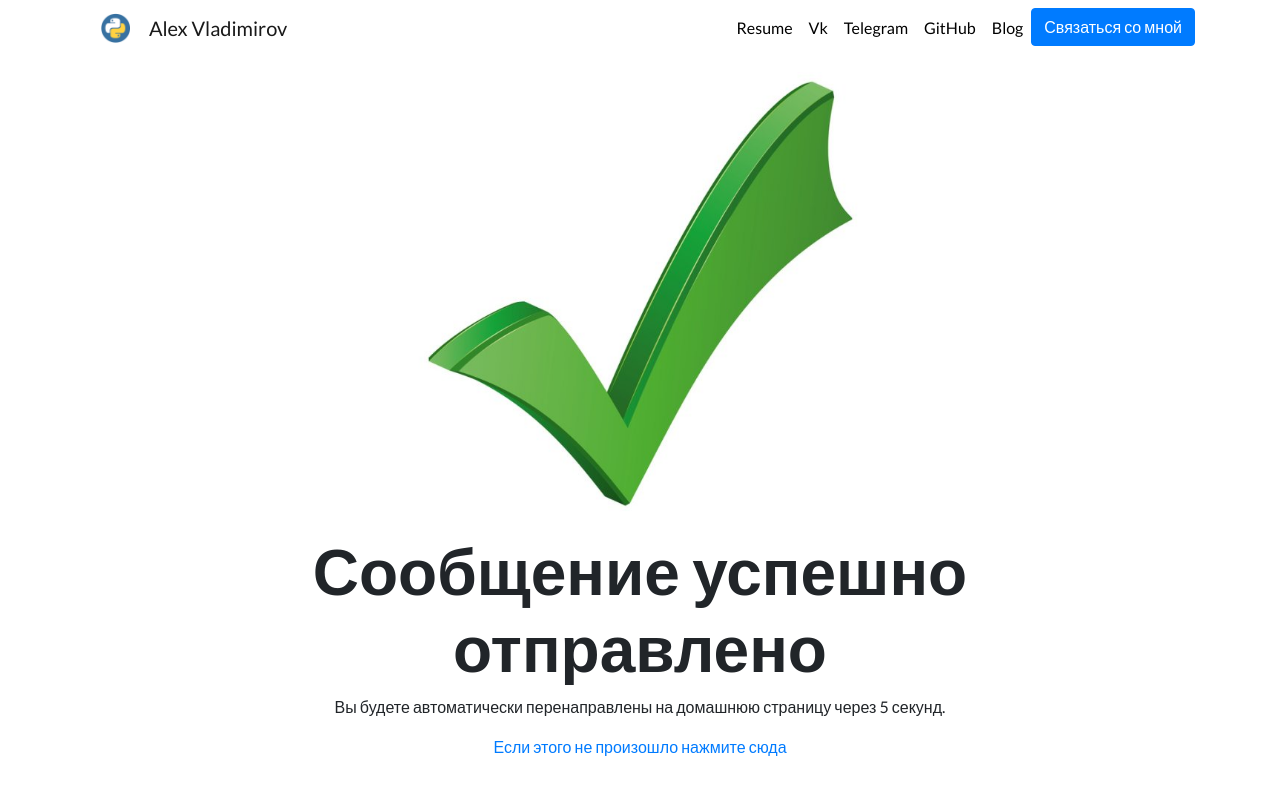
After one commit to Alex-V92/portfolio, a Django app: page /success/ in a window 1280 px wide. The commit adds this page. Run offline with Django 4.2, Linux system fonts and the light colour scheme; parts of the project's set-up code (start-up, migrations or seed data) failed here and were passed over; some libraries are stand-ins or nearby versions.

Commit message:
feat: -Настроить отправку e-mail на личный почтовый ящик при заполнение формы обратной связи -Добавить промежуточную страницу, сообщающую об успешном заполнении формы обратной связи и отправки сообщения -Настройка авторедиректа со страницы об успешном отправке сообщения на главную страницу
refactor:
-Добавить кеширование главной страницы
-Скрыть секретные данные(SECRET_KEY, EMAIL_HOST_USER, EMAIL_HOST_PASSWORD) в конфигурационном файле через configparse

chore:
-Исправить стиль всего проекта согласно PEP-8

```diff
--- a/personal_portfolio/urls.py
+++ b/personal_portfolio/urls.py
@@ -17,15 +17,16 @@ from django.contrib import admin
 from django.urls import path, include
 from django.conf.urls.static import static
 from django.conf import settings
+from django.views.decorators.cache import cache_page
 from portfolio import views
-
 
 urlpatterns = [
     path('adm/', admin.site.urls),
-    path('', views.homepage, name='home'),
+    path('', cache_page(60)(views.homepage), name='home'),
     path('contact', views.contactView, name='contact'),
     path('blog/', include('blog.urls')),
     path('captcha/', include('captcha.urls')),
+    path('success/', views.success, name='success')
 ]
 
 urlpatterns += static(settings.MEDIA_URL, document_root=settings.MEDIA_ROOT)
--- a/portfolio/models.py
+++ b/portfolio/models.py
@@ -1,5 +1,4 @@
 from django.db import models
-
 
 
 class Project(models.Model):
--- a/portfolio/templates/portfolio/base.html
+++ b/portfolio/templates/portfolio/base.html
@@ -48,10 +48,10 @@
                     <a class="nav-link" href="https://github.com/Alex-V92" target="_blank">GitHub</a>
                 </li>
                 <li class="nav-item">
-                    <a class="nav-link" href="{% url 'contact' %}" >About_form</a>
+                    <a class="nav-link" href="{% url 'blog:all_blogs' %}">Blog</a>
                 </li>
                 <li>
-                    <a role="button" href="{% url 'blog:all_blogs' %}" class="btn btn-primary">Blog</a>
+                    <a role="button" href="{% url 'contact' %}" class="btn btn-primary">Связаться со мной</a>
                 </li>
             </ul>
         </div>
--- a/portfolio/templates/portfolio/home.html
+++ b/portfolio/templates/portfolio/home.html
@@ -33,7 +33,6 @@
     </div>
   {% endfor %}
 </div>
-
 </div>
 
 {% endblock %}
--- /dev/null
+++ b/portfolio/templates/portfolio/success.html
@@ -0,0 +1,23 @@
+{% extends 'portfolio/base.html' %}
+{% load static %}
+{% block content %}
+
+
+    <div class="row justify-content-center my-3">
+        <div class="col-5">
+            <img src="{% static 'portfolio/check-img.jpg' %}" class="img-fluid" alt="success">
+        </div>
+    </div>
+
+    <div class="row justify-content-center mb-3">
+        <div class="col-md-9 text-center">
+            <h1 id="hometext" class="font-weight-bold">Сообщение успешно отправлено</h1>
+            <p>Вы будете автоматически перенаправлены на домашнюю страницу
+                через 5 секунд.</p>
+            <a href={% url 'home' %}>Если этого не произошло нажмите сюда</a>
+            <meta http-equiv="refresh" content="3; {% url 'home' %}">
+        </div>
+    </div>
+
+{% endblock %}
+p
--- a/portfolio/views.py
+++ b/portfolio/views.py
@@ -2,6 +2,7 @@ from django.shortcuts import render
 from django.http import HttpResponse
 from django.shortcuts import render, redirect
 from django.core.mail import send_mail, BadHeaderError
+from django.urls import reverse_lazy
 from .models import Project
 from .forms import ContactForm
 
@@ -24,11 +25,15 @@ def contactView(request):
             message = "\n".join(body.values())
             try:
                 send_mail(subject, message,
-                          'admin@alexv92.pythonanywhere.com',
+                          'alexvl92@yandex.ru',
                           ['alexej.92@yandex.ru'])
             except BadHeaderError:
                 return HttpResponse('Найден некорректный заголовок')
-            return redirect("home")
+            return redirect("success")
 
     form = ContactForm()
     return render(request, "portfolio/contact.html", {'form': form})
+
+
+def success(request):
+    return render(request, 'portfolio/success.html')
```
Also changed, not shown: personal_portfolio/settings.py (+22 -11 lines), portfolio/templates/portfolio/contact.html (+4 -4 lines), db.sqlite3, portfolio/admin.py (line endings or trailing spaces), portfolio/static/portfolio/check-img.jpg (added), portfolio/static/portfolio/png-check.png (added), 1 other file.
